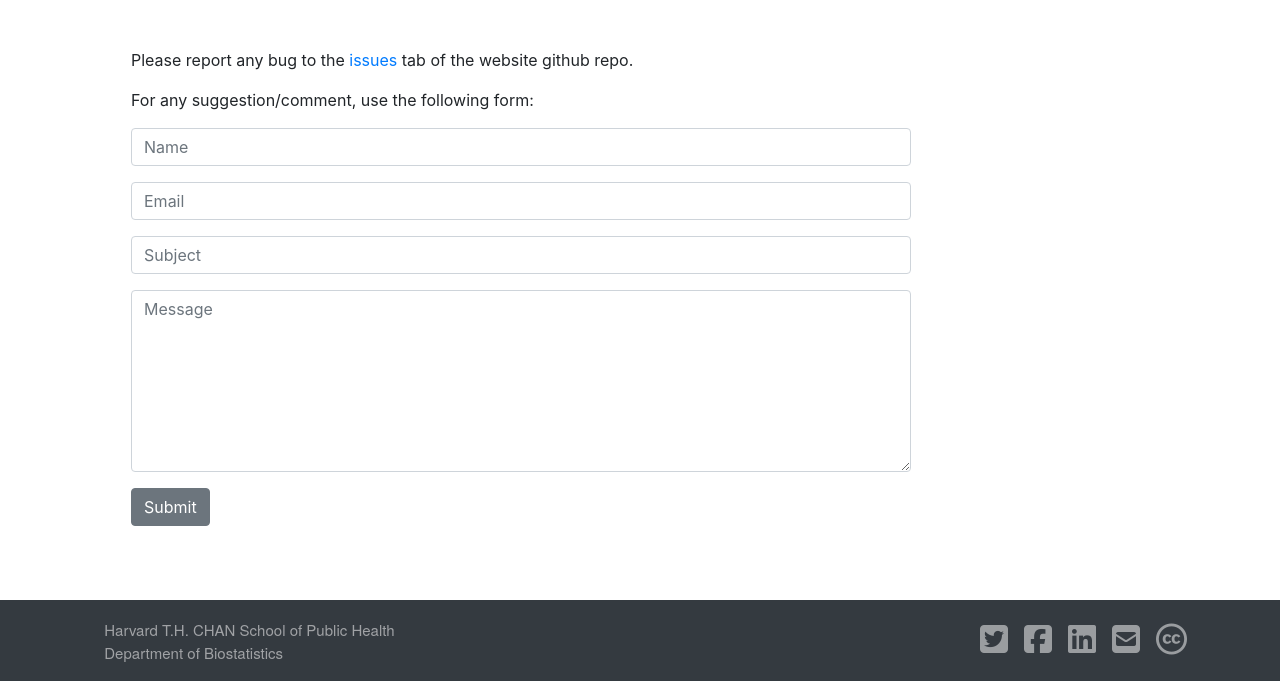
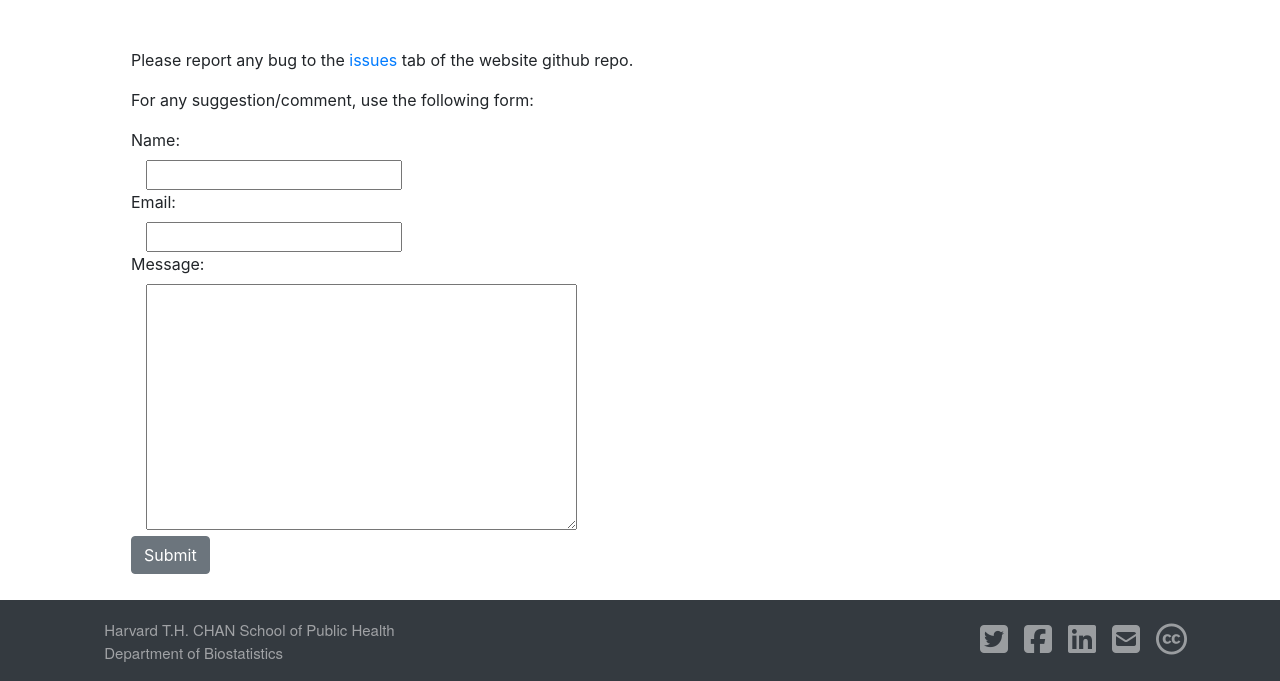
Before and after one commit to QuackenbushLab/grand, a Django app: page /about/ in a window 1280 px wide. Shown: the part 119-800 px from the top of the page. Run offline with Django 3.2, Linux system fonts and the light colour scheme; some libraries are stand-ins or nearby versions.

Commit message:
using djanog forms

```diff
--- a/grandapp/templates/about.html
+++ b/grandapp/templates/about.html
@@ -61,20 +61,18 @@
     <div class="form-area">
         <form action="{% url 'about' %}" role="form" method="post">
 	 	    {% csrf_token %}
-                    <div class="form-group">
-                        <input type="text" class="form-control" id="name" name="name" placeholder="Name" maxlength="70" required>
+		    Name:
+		    <div class="container mt-2">
+                    {{ contactform.contact_name }}
                     </div>
-                    <div class="form-group">
-                        <input type="text" class="form-control" id="email" name="email" placeholder="Email" required>
+		    Email:
+		    <div class="container mt-2">
+                    {{ contactform.contact_email }}
                     </div>
-
-                    <div class="form-group">
-                        <input type="text" class="form-control" id="subject" name="subject" placeholder="Subject" maxlength="70" required>
+		    Message:
+                    <div class="container mt-2">
+                    {{ contactform.content }}
                     </div>
-                    <div class="form-group">
-                    <textarea class="form-control" type="textarea" id="message" placeholder="Message" maxlength="300" rows="7" required></textarea>
-                    </div>
-
         <button type="submit"  name="submit" class="btn btn-m btn-secondary">Submit</button>
         </form>
 	</section>
--- a/grandapp/views.py
+++ b/grandapp/views.py
@@ -17,8 +17,9 @@ def cell(request):
     cells = Cell.objects.all()
     return render(request, 'cell.html', {'cells': cells})
 
-#def about(request):
-#    return render(request, 'about.html')
+def about(request):
+    form = ContactForm()
+    return render(request, 'about.html', {'contactform':form})
 
 def drug(request):
     drugs = Drug.objects.all()
@@ -29,22 +30,3 @@ def drug(request):
 def tissue(request):
     tissues = Tissue.objects.all()
     return render(request, 'tissues.html', {'tissues': tissues})
-
-def about(request):
-    #check for POST requests on load.
-    form = ContactForm()
-    request.method == 'POST'
-    subject = request.POST.get('subject')
-    message = request.POST.get('message')
-    email   = request.POST.get('email')
-
-    if subject and message and email:
-        try:
-            send_mail(subject, message, email, ['benguebila@hsph.harvard.edu'])
-        except BadHeaderError:
-            return HttpResponse('Invalid header found.')
-        return HttpResponse('Thank your for your email !')
-
-    else:
-        #loading contacts.html if no requests
-        return render(request, 'about.html')
```
